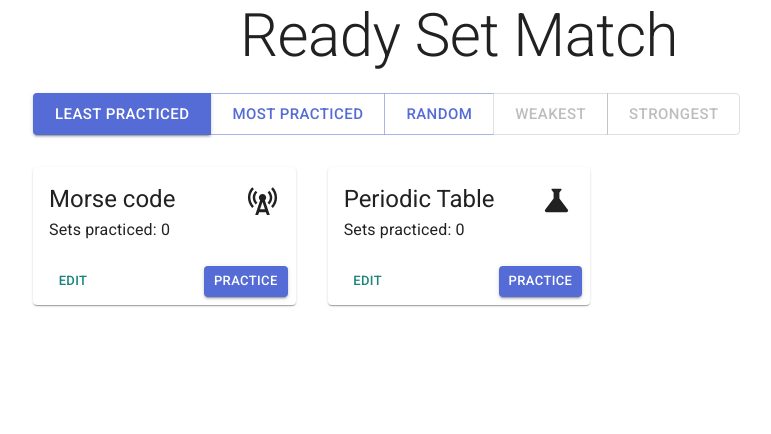
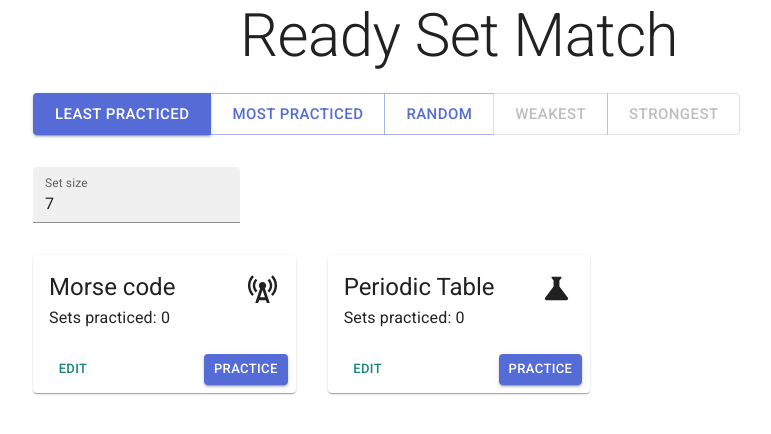
Before and after one commit to winterworks/ready-set-match, a React (Vite) app: page / in a window 1280 px wide. Shown: the top 434 px of the page, without its empty margins (181-952 px from the left). Built offline with nearby package versions, Linux system fonts and the light colour scheme.

Commit message:
Add an input to define the practice set size

```diff
--- /dev/null
+++ b/src/components/practiceSetSizeSelector.tsx
@@ -0,0 +1,26 @@
+import React from 'react';
+import { TextField } from "@mui/material";
+import { useAtom } from "jotai";
+import { atomWithStorage } from "jotai/utils";
+
+const setSizeKey = 'setSize';
+const setSizeDefault = 7;
+export const setSizeAtom = atomWithStorage(setSizeKey, setSizeDefault, undefined, { getOnInit: true });
+
+export default function PracticeSetSizeSelector() {
+  const [setSize, setSetSize] = useAtom(setSizeAtom);
+
+  return (
+      <TextField
+        id="set-size"
+        label="Set size"
+        type="number"
+        InputLabelProps={{
+          shrink: true,
+        }}
+        value={setSize}
+        variant="filled"
+        onChange={(e) => setSetSize(Number(e.target.value))}
+      />
+  );
+}
--- a/src/components/practiceOptionSelector.tsx
+++ b/src/components/practiceTypeSelector.tsx
@@ -4,19 +4,19 @@ import { useAtom } from "jotai";
 import { atomWithStorage } from "jotai/utils";
 import { PracticeElement, PracticeOption, practiceOptions } from "src/helpers/setSorting";
 
-const practiceKey = 'practiceOption';
-export const practiceAtom = atomWithStorage(practiceKey, PracticeOption.LEAST, undefined, { getOnInit: true });
+const practiceTypeKey = 'practiceType';
+export const practiceTypeAtom = atomWithStorage(practiceTypeKey, PracticeOption.LEAST, undefined, { getOnInit: true });
 
 export default function PracticeOptionSelector() {
-  const [selectedOption, setSelectedOption] = useAtom(practiceAtom);
+  const [practiceType, setPracticeType] = useAtom(practiceTypeAtom);
 
   function renderButton({ id, text, disabled }: PracticeElement) {
     return (
       <Button
         key={id}
-        variant={selectedOption === id ? "contained" : "outlined" }
+        variant={practiceType === id ? "contained" : "outlined" }
         disabled={disabled}
-        onClick={() => setSelectedOption(id)}
+        onClick={() => setPracticeType(id)}
       >
         { text }
       </Button>
--- a/src/routes/index.tsx
+++ b/src/routes/index.tsx
@@ -2,8 +2,9 @@ import React from 'react';
 import { Grid } from "@mui/material";
 import { useAtom } from "jotai";
 import CategoryTile from "src/components/categoryTile";
-import PracticeOptionSelector from "src/components/practiceOptionSelector";
 import { stateAtom } from "src/data/state";
+import PracticeSetSizeSelector from 'src/components/practiceSetSizeSelector';
+import PracticeOptionSelector from 'src/components/practiceTypeSelector';
 
 export default function Root() {
   const [state] = useAtom(stateAtom);
@@ -22,6 +23,9 @@ export default function Root() {
       <Grid item xs={12}>
         <PracticeOptionSelector />
       </Grid>
+      <Grid item xs={12}>
+        <PracticeSetSizeSelector />
+      </Grid>
       {categoryTiles}
     </Grid>
   );
--- a/src/routes/practice.tsx
+++ b/src/routes/practice.tsx
@@ -3,26 +3,27 @@ import { Typography } from "@mui/material";
 import { useAtom } from "jotai";
 import { useParams } from "react-router-dom";
 import Matcher from "src/components/matcher";
-import { practiceAtom } from "src/components/practiceOptionSelector";
 import { stateAtom } from "src/data/state";
 import { practiceOptions } from "src/helpers/setSorting";
 import { shuffle } from "src/helpers/shuffle";
+import { setSizeAtom } from 'src/components/practiceSetSizeSelector';
+import { practiceTypeAtom } from 'src/components/practiceTypeSelector';
 
 export default function Practice() {
   const { categoryId } = useParams();
   const [state] = useAtom(stateAtom);
+  const [setSizeOption] = useAtom(setSizeAtom);
 
-  const size = 7;
   if (!categoryId) {
     return <>This category does not exit</>
   }
 
   const selectedCategory = state.categories[categoryId];
-  if (!selectedCategory || selectedCategory.sets.length < size) {
+  if (!selectedCategory || selectedCategory.sets.length < setSizeOption) {
     return <>Not enough sets</>
   }
 
-  const [selectedOption] = useAtom(practiceAtom);
+  const [selectedOption] = useAtom(practiceTypeAtom);
   const practiceOption = practiceOptions.find(({ id }) => id === selectedOption);
 
   if (!practiceOption) {
@@ -33,7 +34,7 @@ export default function Practice() {
   const sortedSets = practiceOption.sort(selectedCategory.sets)
 
   // Select only a number of these least practiced sets
-  const practiceSets = sortedSets.slice(0, size);
+  const practiceSets = sortedSets.slice(0, setSizeOption);
 
   // Split the sets in 2 shuffled collections
   const leftSets = shuffle(practiceSets);
```
